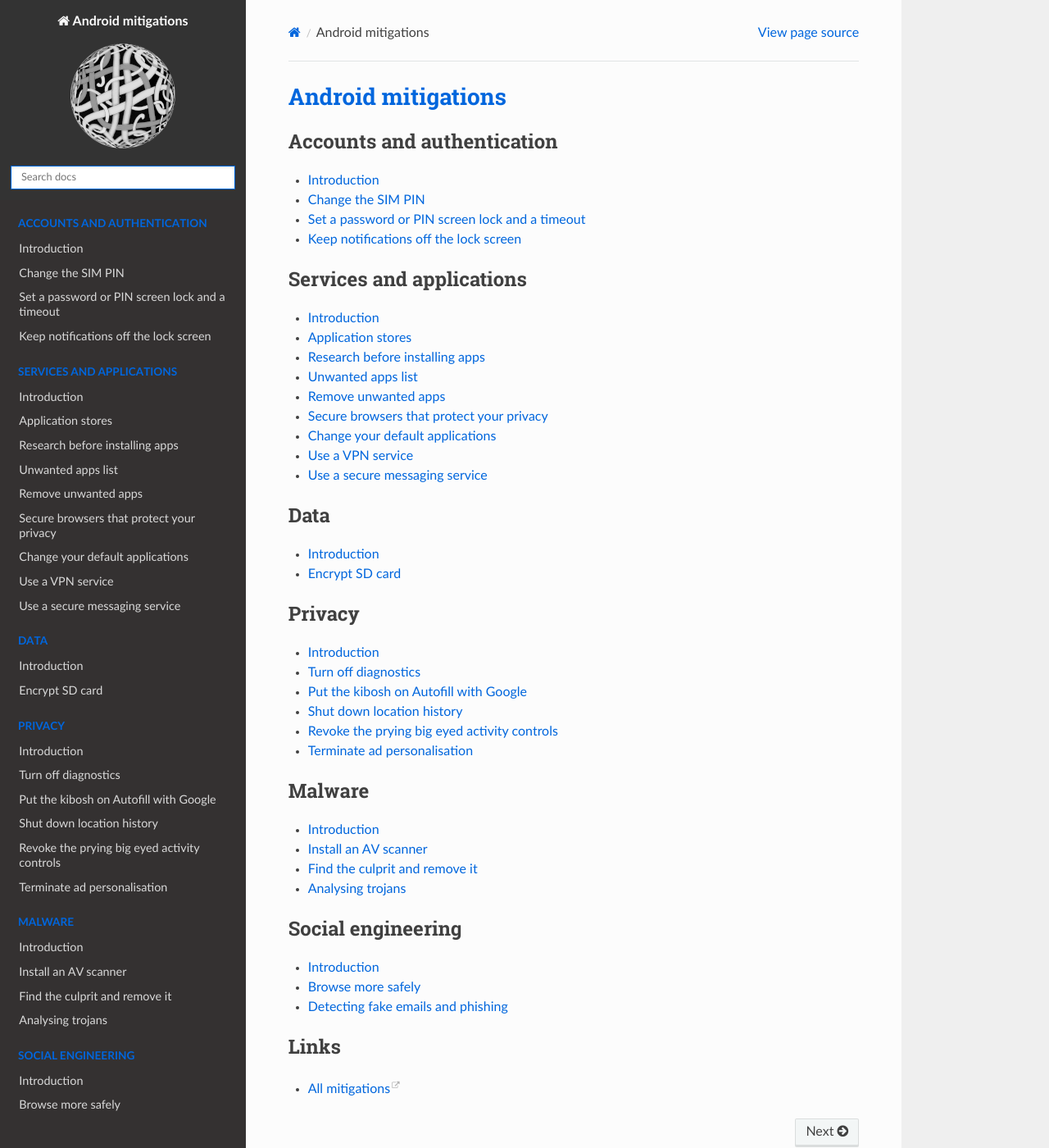
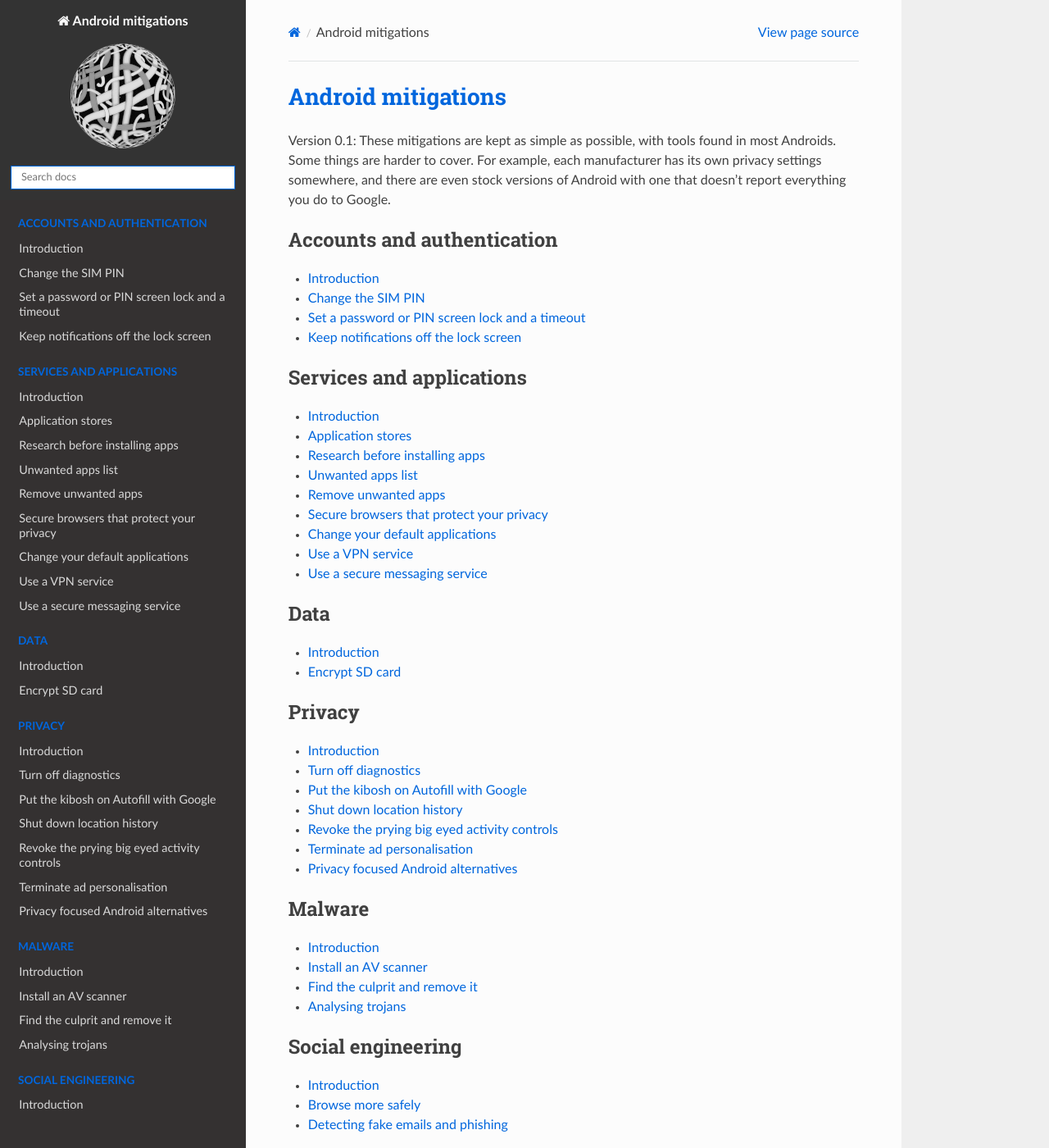
Before and after one commit to tymyrddin/android-mitigations, a Sphinx documentation site: the page built from source/index.rst, in a window 1280 px wide and 1400 px high. Shown: the whole window at 82% size. Built offline with Sphinx 7.4.7 and the Read the Docs theme 2.0.0, drawn with Linux system fonts in a browser that asks for light colours.

```diff
--- a/source/docs/privacy/README.md
+++ b/source/docs/privacy/README.md
@@ -5,6 +5,7 @@
 * [Shut down location history](location.md)
 * [Revoke the prying big eyed activity controls](activity-controls.md)
 * [Terminate ad personalisation](personalised-ads.md)
+* [Stock versions specialised in privacy](alternatives.md)
 
 ## Related threat model
 
--- a/source/index.rst
+++ b/source/index.rst
@@ -1,5 +1,9 @@
 Android mitigations
 ================================================
+
+Version 0.1: These mitigations are kept as simple as possible, with tools found in most Androids. Some things are harder
+to cover. For example, each manufacturer has its own privacy settings somewhere, and there are even stock versions of
+Android with one that doesn’t report everything you do to Google.
 
 .. toctree::
    :glob:
@@ -49,6 +53,7 @@ Android mitigations
    docs/privacy/location.md
    docs/privacy/activity-controls.md
    docs/privacy/personalised-ads.md
+   docs/privacy/alternatives.md
 
 .. toctree::
    :glob:
```
Also changed, not shown: source/docs/privacy/alternatives.md (added, +21 -0 lines).
